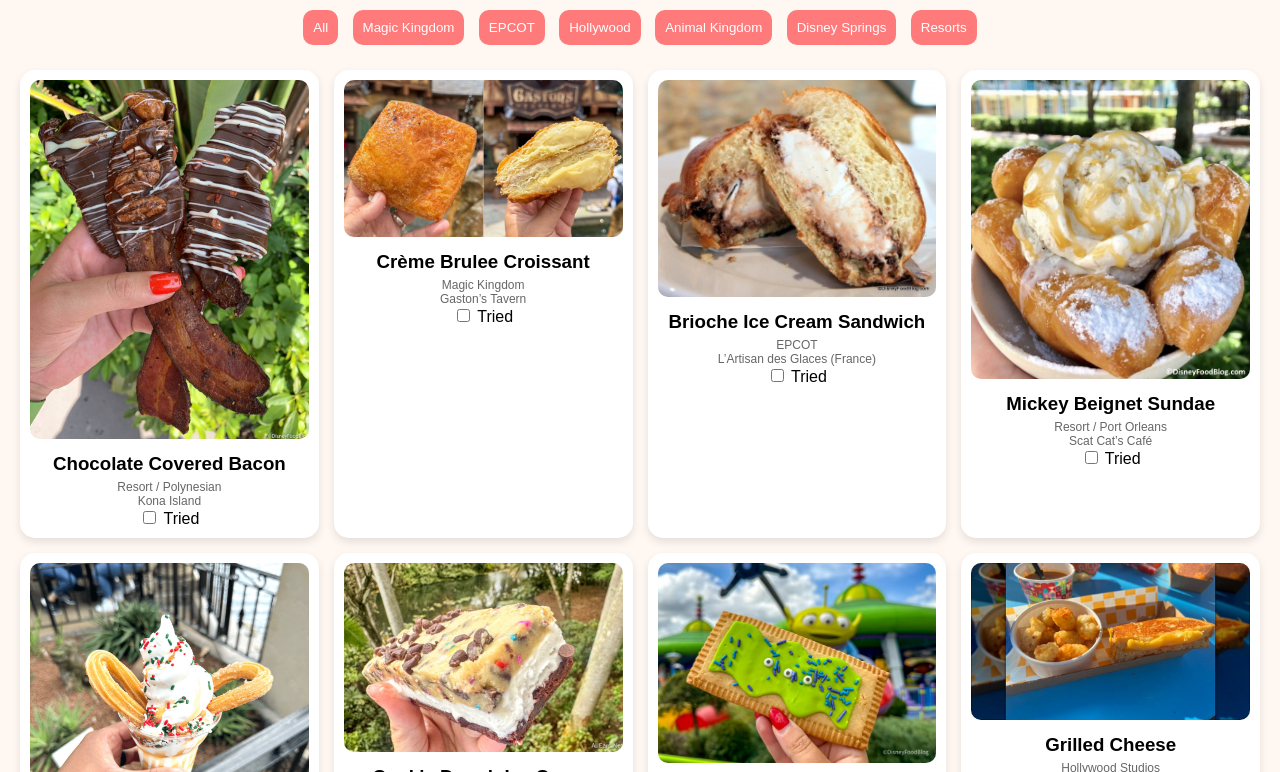
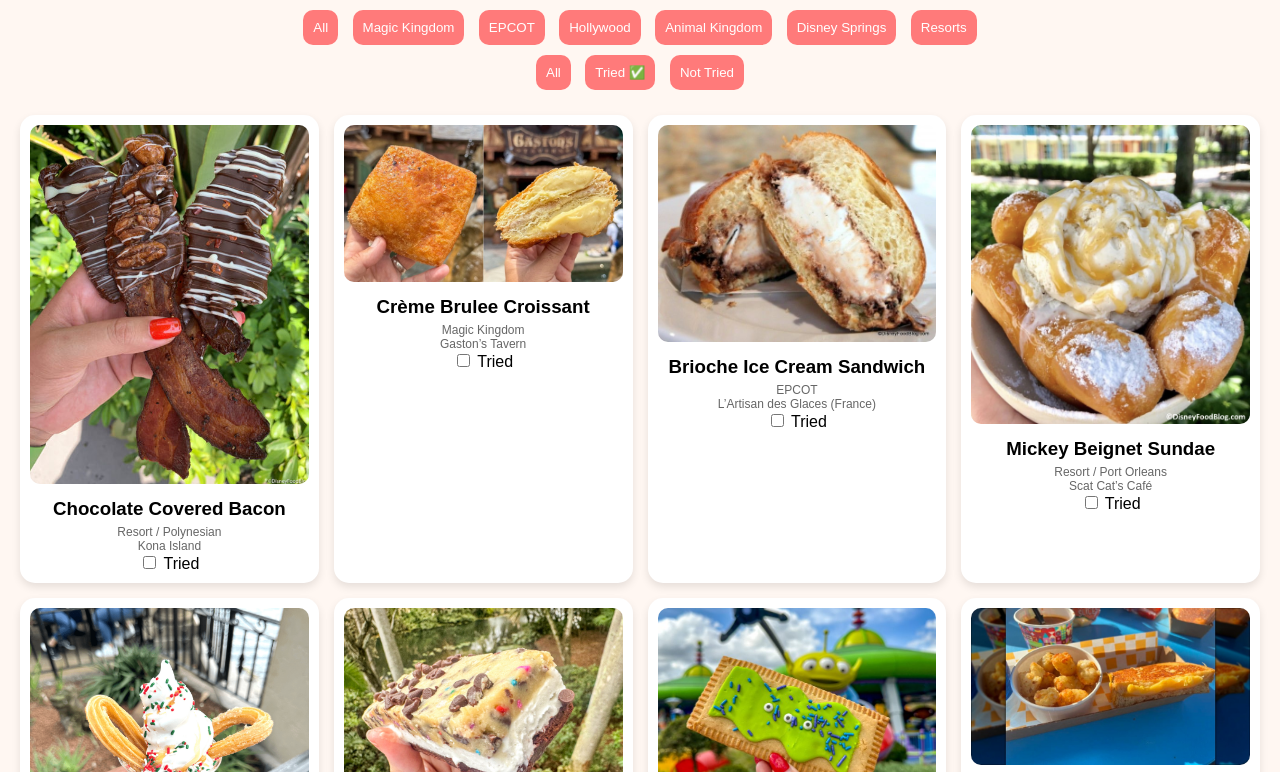
Before and after one commit to Hoff1313/Kristen_Snacks, a plain HTML site: page index.html in a window 1280 px wide. Shown: the part 93-865 px from the top of the page. Drawn offline with Linux system fonts and the light colour scheme.

Commit message:
Update index.html

```diff
--- a/index.html
+++ b/index.html
@@ -1,10 +1,10 @@
 <!DOCTYPE html>
 <html lang="en">
 <head>
-  <meta charset="UTF-8" />
-  <meta name="viewport" content="width=device-width, initial-scale=1.0" />
+  <meta charset="UTF-8">
+  <meta name="viewport" content="width=device-width, initial-scale=1.0">
   <title>Disney Snack Tracker</title>
-  <link rel="stylesheet" href="styles.css" />
+  <link rel="stylesheet" href="styles.css">
 </head>
 
 <body>
@@ -12,6 +12,8 @@
 <h1>Disney Snack Tracker</h1>
 
 <div class="filters">
+
+  <div class="filter-group">
     <button onclick="setPark('all')">All</button>
     <button onclick="setPark('Magic Kingdom')">Magic Kingdom</button>
     <button onclick="setPark('EPCOT')">EPCOT</button>
@@ -21,6 +23,14 @@
     <button onclick="setPark('Resort')">Resorts</button>
   </div>
 
+  <div class="filter-group">
+    <button onclick="setTried('all')">All</button>
+    <button onclick="setTried(true)">Tried ✅</button>
+    <button onclick="setTried(false)">Not Tried</button>
+  </div>
+
+</div>
+
 <div id="snackGrid" class="grid"></div>
 
 <script src="data.js"></script>
@@ -28,3 +38,4 @@
 
 </body>
 </html>
+``
```
Lines whose indentation alone changed are shown as unchanged.
